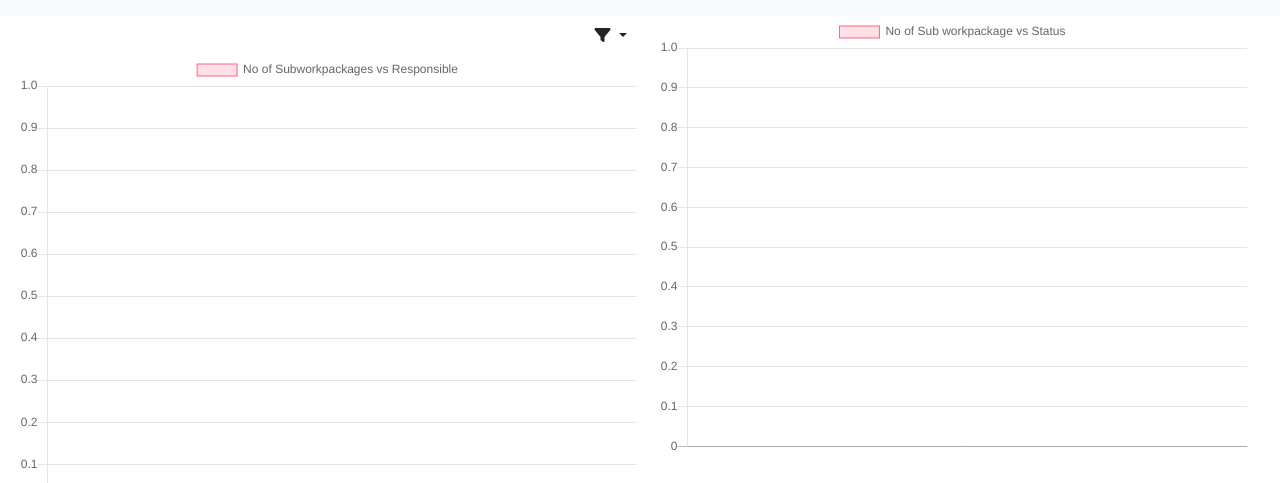
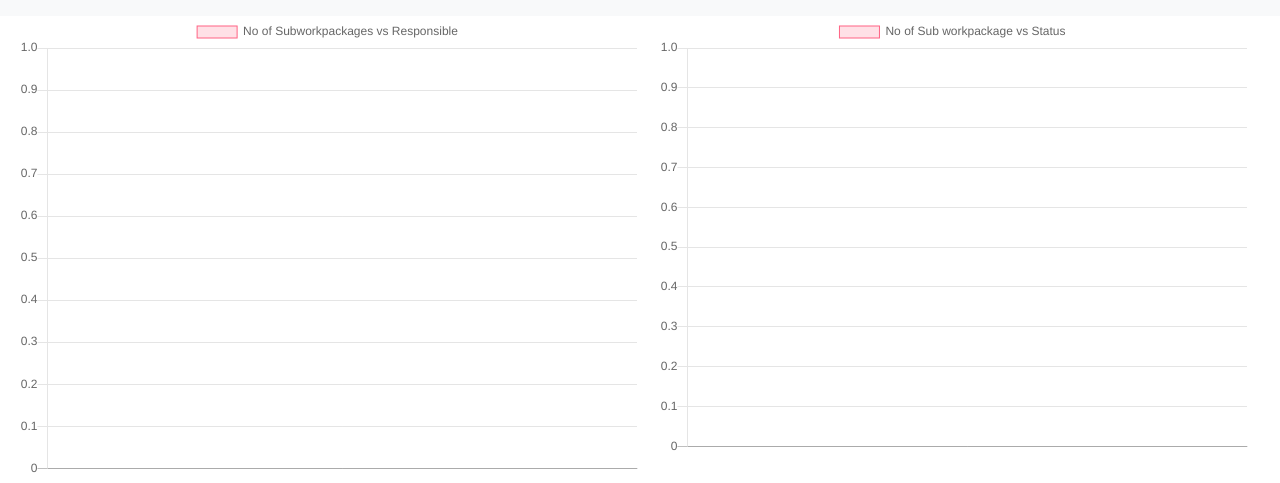
Before and after one commit to Azhar-Ajmeri/rope-live, a Django app: page /projects/manager-view in a window 1280 px wide. Shown: the part 56-539 px from the top of the page. Run offline with Django 3.2, Linux system fonts and the light colour scheme; data comes from the database, SQL or seed files in the repository; some libraries are stand-ins or nearby versions.

Commit message:
Update manager_view.html

```diff
--- a/templates/projects/manager_view.html
+++ b/templates/projects/manager_view.html
@@ -28,13 +28,6 @@
 <div class="container-fluid">
     <div class="row">
         <div class="col-md-6">
-          <div class="row d-flex justify-content-end">
-            <button type="button" class="btn btn-default dropdown-toggle" data-toggle="dropdown" aria-haspopup="true" aria-expanded="false">
-              <i class="fa fa-filter" aria-hidden="true"></i>
-              <span class="sr-only">Filters</span>
-              <span class="caret"></span>
-            </button>
-          </div>
           <div class="row">
             <canvas id="SwpVsUser" width="200" height="150"></canvas>
           </div>
```
